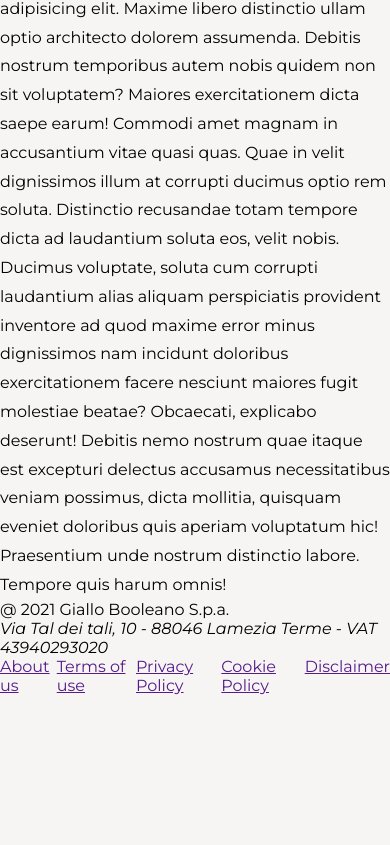
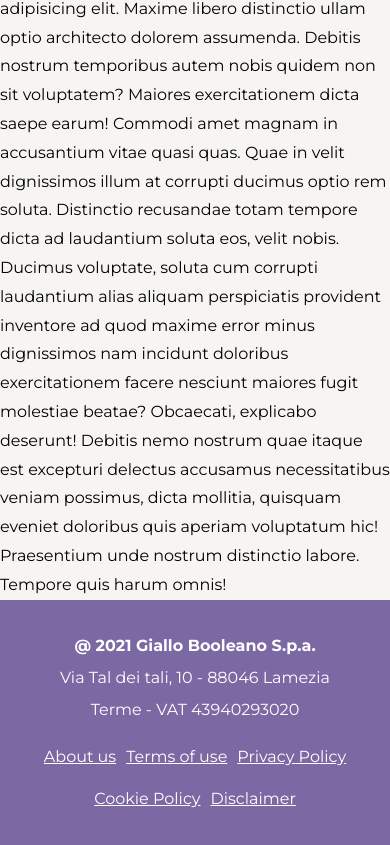
Before and after one commit to donatimar/htmlcss-responsive-layout, a plain HTML site: page index.html in a window 390 px wide. Shown: the part 1403-2248 px from the top of the page. Before the commit the page ends 2098 px from the top, so only its background shows below. Drawn offline with Linux system fonts and the light colour scheme.

Commit message:
completed css for mobile view

```diff
--- a/css/style.css
+++ b/css/style.css
@@ -186,3 +186,35 @@ hr {
 }
 
 /* # FOOTER */
+
+footer {
+  background-color: #7c69a4;
+  justify-content: center;
+  padding: 30px 0px;
+}
+
+.recipe-footer {
+  width: 80%;
+  text-align: center;
+  color: white;
+  line-height: 2;
+}
+
+.recipe-navfooter {
+  flex-wrap: wrap;
+  justify-content: center;
+  gap: 10px;
+  margin-top: 15px;
+}
+
+.recipe-navfooter a {
+  color: white;
+}
+
+.giallo-booleano {
+  font-weight: bold;
+}
+
+.street {
+  font-style: normal;
+}
--- a/index.html
+++ b/index.html
@@ -161,7 +161,7 @@
     <footer class="flex footer-space-between">
       <div class="recipe-footer">
         <div class="recipe-booleando">
-          <span class="giallo-booleando"> @ 2021 Giallo Booleano S.p.a. </span>
+          <span class="giallo-booleano"> @ 2021 Giallo Booleano S.p.a. </span>
           <address class="street">
             Via Tal dei tali, 10 - 88046 Lamezia Terme - VAT 43940293020
           </address>
```
